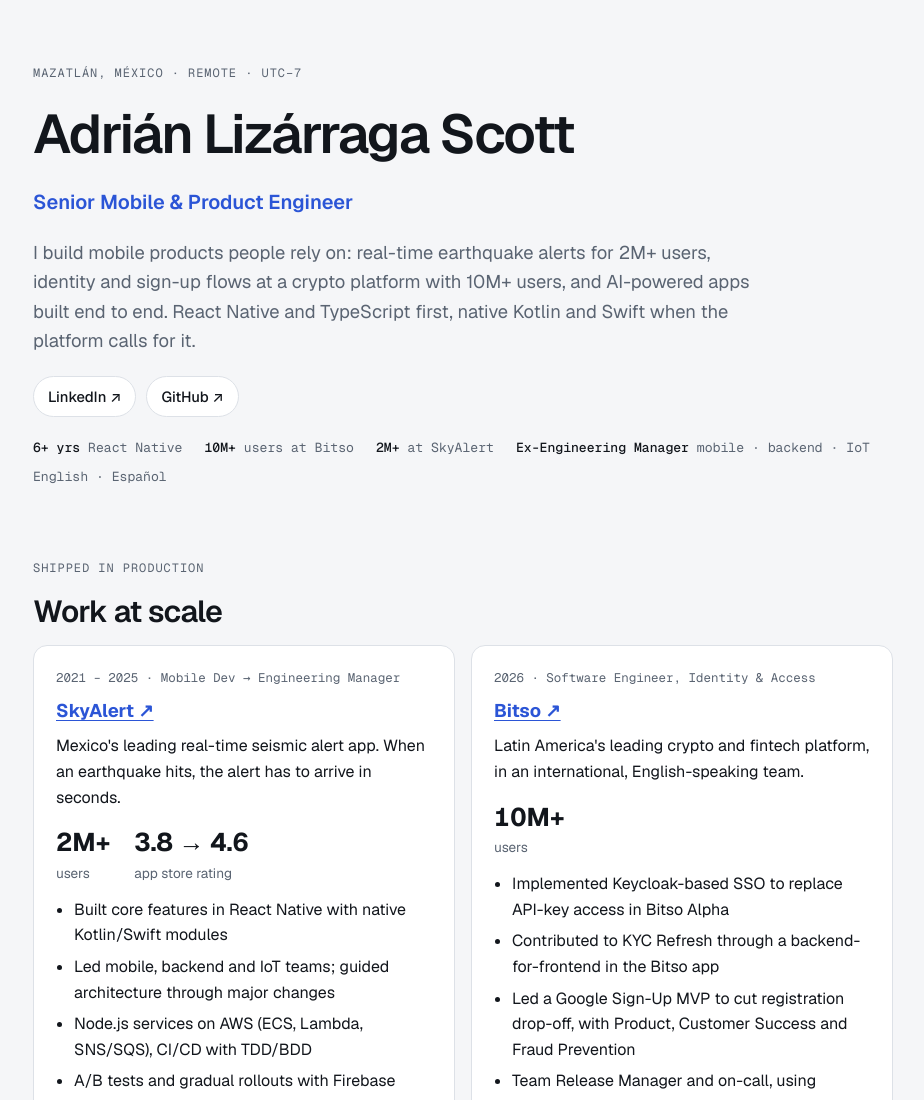
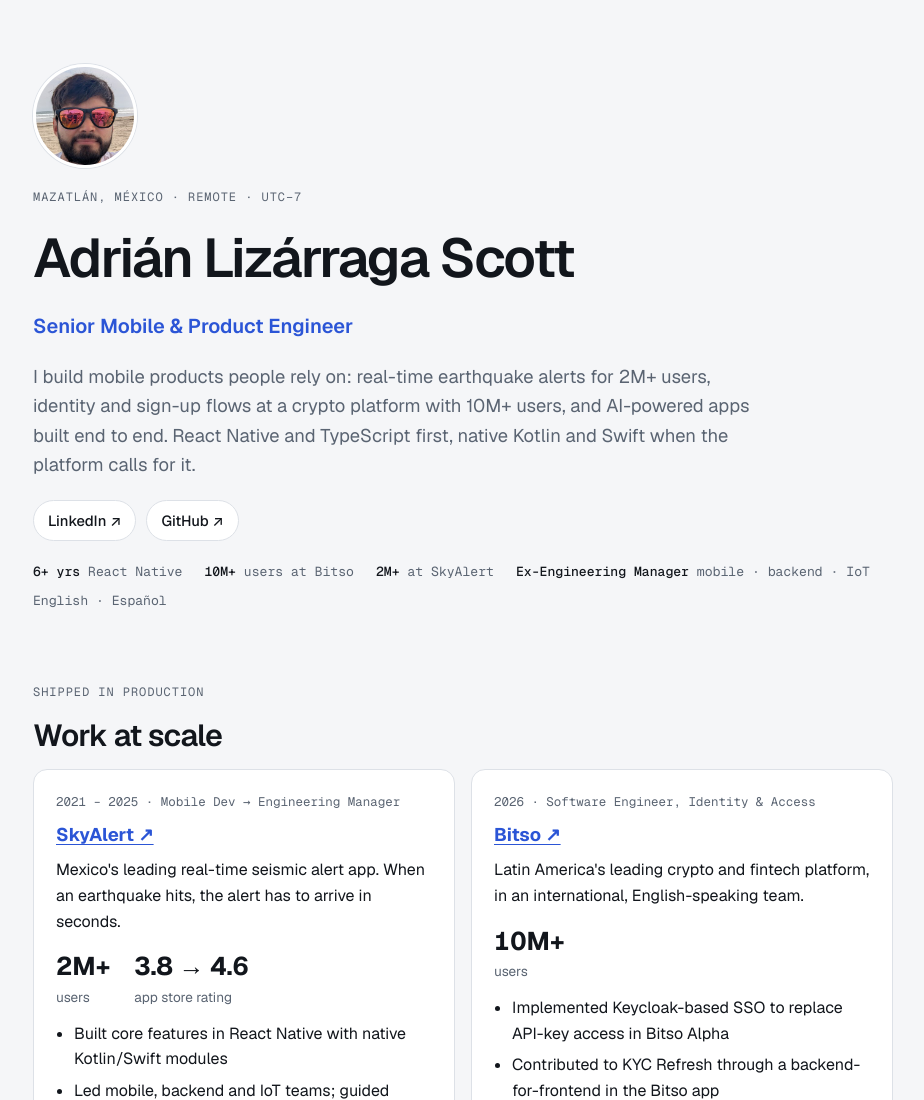
Before and after one commit to AdrianLScott/AdrianLScott.github.io, a plain HTML site: page index.html in a window 1280 px wide. Shown: the top 1100 px of the page, without its empty margins (177-1101 px from the left). Drawn offline with nearby package versions, Linux system fonts and the light colour scheme.

Commit message:
Add profile photo
Co-Authored-By: Claude Opus 5.5 <noreply@anthropic.com>
Claude-Session: https://claude.ai/code/session_01L2gyMNziSnroHXgu7q84SS

```diff
--- a/index.html
+++ b/index.html
@@ -61,6 +61,7 @@ a:focus-visible { outline: 2px solid var(--accent); outline-offset: 3px; border-
 
 /* Hero */
 .hero { display: grid; gap: 20px; }
+.avatar { width: 104px; height: 104px; border-radius: 50%; object-fit: cover; border: 3px solid var(--surface); box-shadow: 0 0 0 1px var(--line); }
 .role { font-family: var(--font-display); font-size: 1.25rem; color: var(--accent); font-weight: 600; }
 .links { display: flex; flex-wrap: wrap; gap: 10px; }
 .chip-link { display: inline-flex; align-items: center; gap: 8px; padding: 8px 14px; border: 1px solid var(--line); border-radius: 999px; background: var(--surface); color: var(--fg); text-decoration: none; font-weight: 500; font-size: 0.92rem; }
@@ -147,6 +148,7 @@ footer { color: var(--muted); font-size: 0.9rem; display: grid; gap: 10px; }
 <main class="wrap">
 
   <header class="hero">
+    <img class="avatar" src="media/avatar.jpg" alt="Adrián Lizárraga Scott" width="104" height="104">
     <span class="eyebrow">Mazatlán, México · Remote · UTC−7</span>
     <h1>Adrián Lizárraga Scott</h1>
     <div class="role">Senior Mobile &amp; Product Engineer</div>
```
Also changed, not shown: media/avatar.jpg (added).
